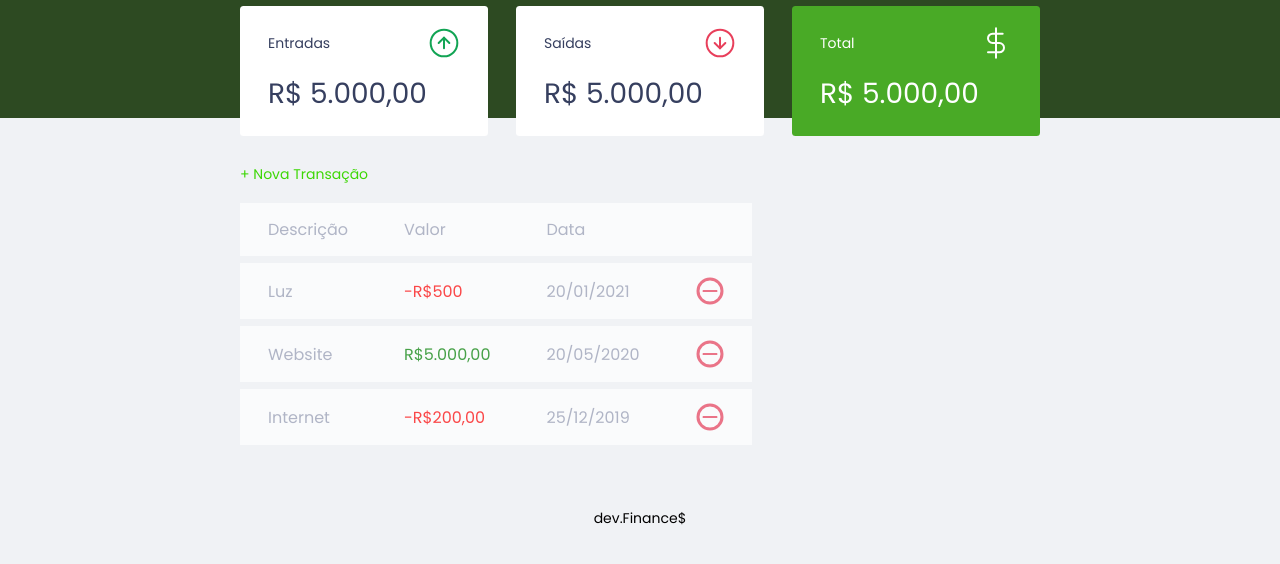
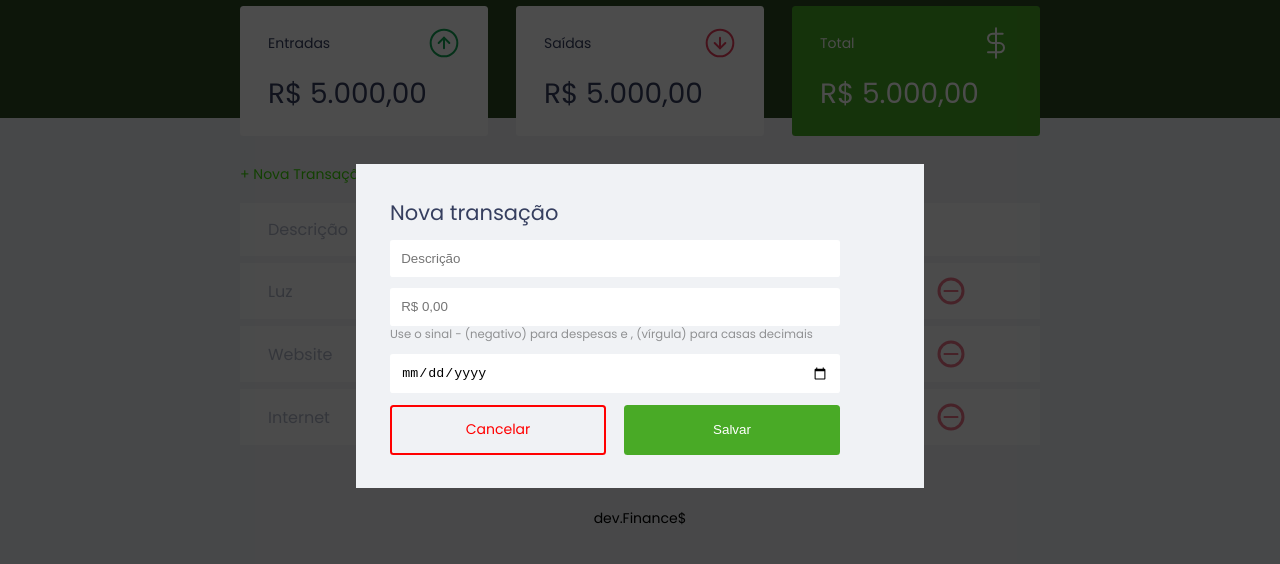
Before and after one commit to Conras21/devFinances, a plain HTML site: page index.html in a window 1280 px wide. Both pictures are taken after a click on the link "+ Nova Transação". Shown: the part 74-638 px from the top of the page. Drawn offline with Linux system fonts and the light colour scheme.

Commit message:
adicionado javascript

```diff
--- a/index.html
+++ b/index.html
@@ -52,7 +52,7 @@
         <section id="transaction">
             <h2 class="sr-only">Transações</h2>
 
-            <a href="#" class="button new">+ Nova Transação</a>
+            <a href="#" onclick= "Modal.open()" class="button new">+ Nova Transação</a>
 
         <table id="data-table">
             <thead>
@@ -97,10 +97,58 @@
 
     </main>
 
+    <div class="modal-overlay">
+        <div class="modal">
+                <div id="form">
+                    <h2>Nova transação</h2>
+                    <form action="">
+                        <div class="input-group">
+                            <label class="sr-only" for="description">Descrição</label>
+                            <input type="text" name="description" id="description" placeholder="Descrição">
+                        </div>
+
+                        <div class="input-group">
+                            <label class="sr-only" for="amount">Valor</label>
+                            <input type="number" step="0.01" name="amount" id="amount" placeholder="R$ 0,00">
+                            <small class="help"> Use o sinal - (negativo) para despesas e , (vírgula) para casas decimais</small>
+                        </div>
+
+                        <div class="input-group">
+                            <label class="sr-only" for="date">Data</label>
+                            <input type="date" name="date" id="date">
+                        </div>
+
+                        <div class="input-group actions">
+                            <a href="#" onclick= "Modal.close()" class="button cancel">Cancelar</a>
+                            <button>Salvar</button>
+                        </div>
+                    </form>
+                </div>
+        </div>
+    </div>
+
     <footer>
         <p>dev.Finance$</p>
     </footer>
 
+    <script>
+        const Modal = {
+            open(){
+                // Abrir modal
+                // Adicionar a class active ao model
+                document.querySelector('.modal-overlay')
+                .classList.add('active')
+            },
+
+            close(){
+                // fechar o modal
+                // remover a classe active
+                document.querySelector('.modal-overlay')
+                .classList.remove('active')
+            }
+        }
+    </script>
+
 </body>
 
 </html>
--- a/styles.css
+++ b/styles.css
@@ -1,5 +1,6 @@
 :root {
     --dark-blue: #363f5f;
+    --green: #49AA26;
 }
 
 
@@ -103,13 +104,15 @@ header {
 }
 
 /* Table ================== */
+#transaction {
+    display: block;
+    overflow-x: auto;
+}
+
 #data-table {
-    display: block;
     width: 100%;
     border-spacing: 0 0.5rem;
     color: #969cb3;
-
-    overflow-x: auto;
 }
 
 table thead th {
@@ -174,6 +177,116 @@ a:hover{
     margin-bottom: .8rem;
 }
 
+button {
+    width: 100%;
+    height: 50px;
+
+    border: none;
+
+    color: white;
+    background: var(--green);
+
+    padding: 0;
+
+    border-radius: 0.25rem;
+
+    cursor: pointer;
+}
+
+button:hover {
+    background: darkgreen;
+}
+
+.button.cancel {
+    color: red;
+    border: 2px red solid;
+    border-radius: 0.25rem;
+
+    height: 50px;
+
+    display: flex;
+
+    align-items: center;
+    justify-content: center;
+}
+
+.button.cancel:hover {
+    background:red;
+    color: white;
+}
+
+/* Modal ============== */
+.modal-overlay {
+    width: 100%;
+    height: 100%;
+
+    background-color: rgba(0,0,0,0.7);
+
+    position: fixed;
+    top: 0;
+
+    display: flex;
+    align-items: center;
+    justify-content: center;
+
+    opacity: 0;
+    visibility: hidden;
+
+    z-index: 999;
+}
+
+.modal-overlay.active {
+    opacity: 1;
+    visibility: visible;
+}
+
+.modal {
+    background: #F0F2f5;
+    padding: 2.4rem;
+
+    position: relative;
+    z-index: 1;
+}
+
+
+/* Form ====================== */
+#form {
+    max-width: 500px;
+    width: 90%;
+}
+
+#form h2 {
+    margin-top: 0;
+}
+
+input {
+    border: none;
+    border-radius: 0.2rem;
+
+    padding: 0.8rem;
+
+    width: 100%;
+}
+
+.input-group {
+    margin-top: 0.8rem;
+}
+
+.input-group small{
+    opacity: 0.4;
+}
+
+.input-group.actions {
+    display: flex;
+    justify-content: space-between;
+    align-items: center;
+}
+
+.input-group.actions .button,
+.input-group.actions button {
+    width: 48%;
+}
+
 
 footer {
     text-align: center;
```
